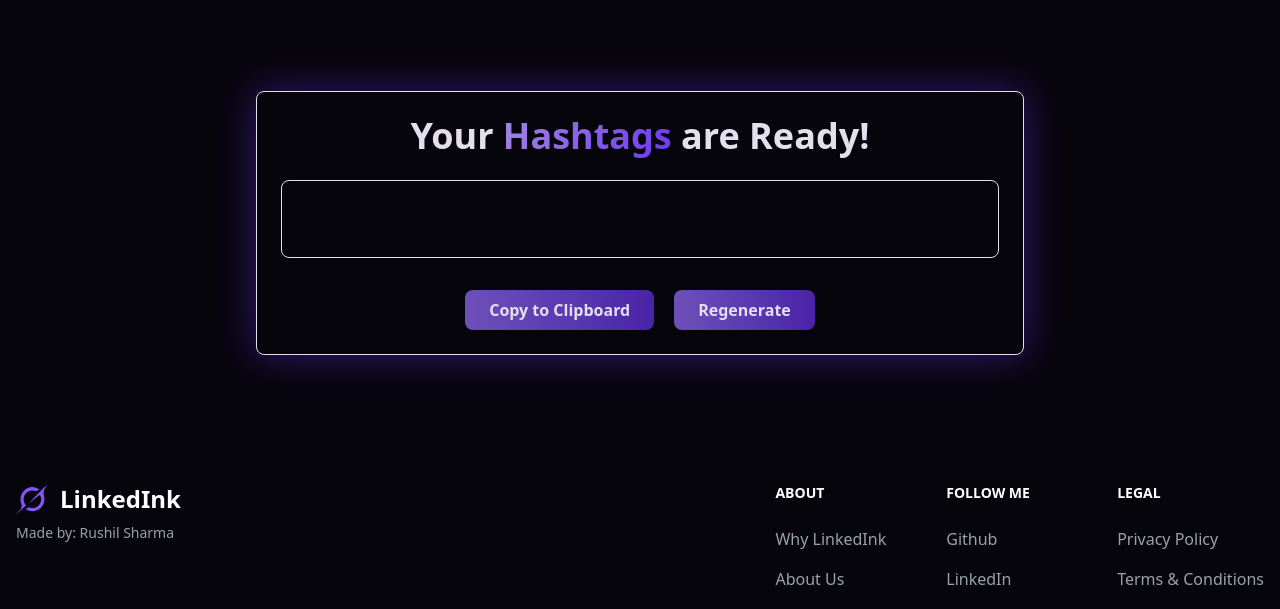
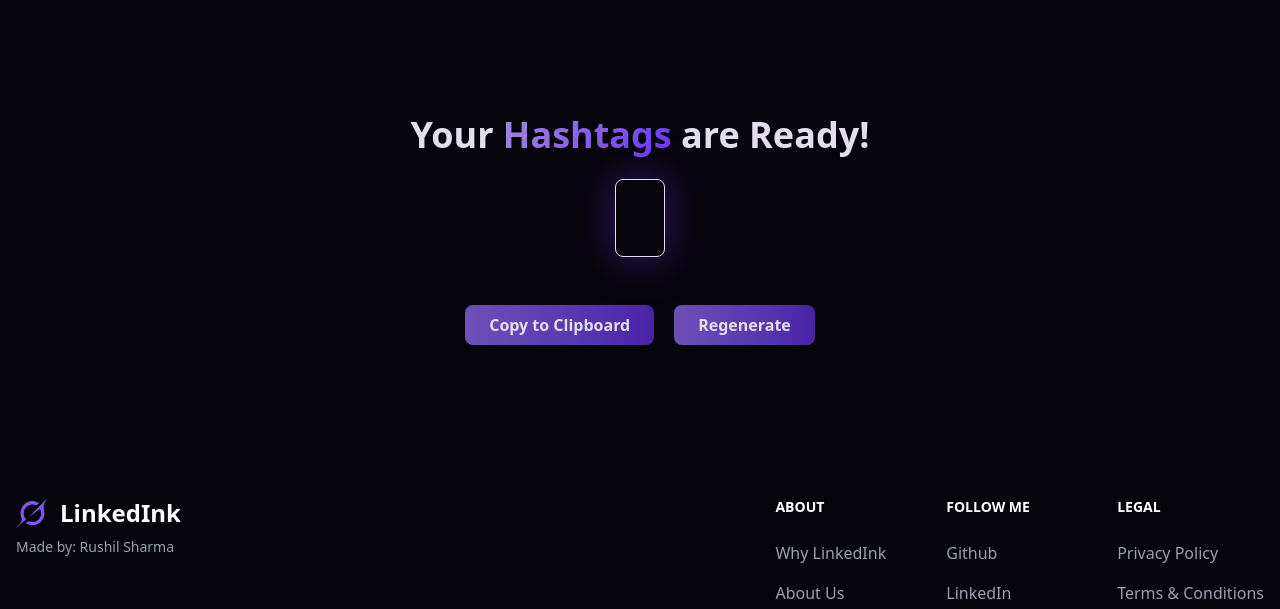
Before and after one commit to CodeWithRushil/LinkedInk, a Node server app: template views/hashtagResult.ejs in a window 1280 px wide. Shown: the part 69-678 px from the top of the page. Run offline with Node 20, Linux system fonts and the light colour scheme; the template is opened without the code that fills it, so the values that code supplies are empty; style sheets or scripts are compiled from the project's sources; some libraries are stand-ins or nearby versions.

Commit message:
final-fixes

```diff
--- a/views/hashtagResult.ejs
+++ b/views/hashtagResult.ejs
@@ -25,10 +25,10 @@
 
     <main class="pt-24 px-6 md:px-12 lg:px-24 mt-16 mb-24">
       <div
-        class="max-w-3xl mx-auto p-6 rounded-lg border border-[#e3dfec] shadow-[0_0_40px_#4a22a8aa] text-center transition-all duration-300">
+        class="max-w-3xl mx-auto p-6 rounded-lg flex justify-center items-center flex-col">
         <h1 class="text-4xl font-bold mb-6">Your <span class="gradient-text">Hashtags</span> are Ready!</h1>
 
-        <p id="hashtagText" class="text-lg font-medium p-6 rounded-lg border border-[#e3dfec] mb-8"
+        <p id="hashtagText" class="text-lg font-medium text-gray-200 break-words mb-12 text-left border border-[#e3dfec] shadow-[0_0_40px_#4a22a8aa] transition-all duration-300 p-6 rounded-lg"
           contenteditable="true">
           <%= hashtags %>
         </p>
```
